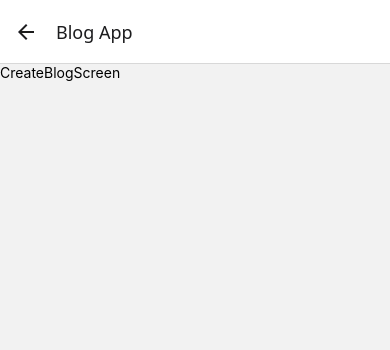
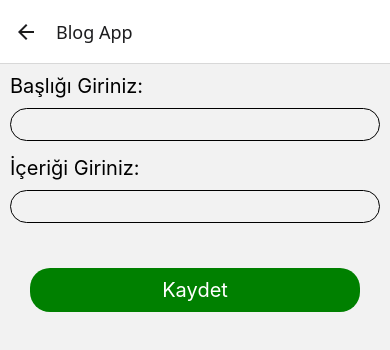
Before and after one commit to sabata06/react-native-blogApp, a React Native app: screen /Create in a window 390 px wide. Shown: the top 350 px of the page. Built offline with nearby package versions, Linux system fonts and the light colour scheme.

Commit message:
some editing

```diff
--- /dev/null
+++ b/components/BlogPostForm.jsx
@@ -0,0 +1,66 @@
+import {
+  StyleSheet,
+  Text,
+  TextInput,
+  TouchableOpacity,
+  View,
+} from "react-native";
+import React, { useState } from "react";
+
+export default function BlogPostForm({onSubmit}) {
+  const [title, setTitle] = useState("");
+  const [content, setContent] = useState("");
+  return (
+    <View style={styles.main}>
+      <Text style={styles.label}>Başlığı Giriniz:</Text>
+      <TextInput
+        style={styles.textInput}
+        onChangeText={(text) => setTitle(text)}
+        value={title}
+      />
+      <Text style={styles.label}>İçeriği Giriniz:</Text>
+      <TextInput
+        style={styles.textInput}
+
+        onChangeText={(text) => setContent(text)}
+      />
+      <TouchableOpacity onPress={()=>onSubmit(title,content)} style={styles.buttonMain}>
+        <View style={styles.buttonView}>
+          <Text style={styles.buttonText}>Kaydet</Text>
+        </View>
+      </TouchableOpacity>
+    </View>
+  );
+}
+
+const styles = StyleSheet.create({
+  main: {
+    marginTop: 10,
+  },
+  label: {
+    fontSize: 20,
+    marginLeft: 10,
+  },
+  textInput: {
+    borderWidth: 1,
+    margin: 10,
+    borderRadius: 20,
+    padding: 5,
+    fontSize: 18,
+    marginBottom: 15,
+  },
+  buttonMain: {
+    padding:30
+  },
+  buttonView: {
+    backgroundColor: "green",
+    padding: 10,
+    justifyContent: "center",
+    alignItems: "center",
+    borderRadius:20,
+  },
+  buttonText: {
+    fontSize:20,
+    color:"white"
+  },
+});
--- a/context/BlogContext.js
+++ b/context/BlogContext.js
@@ -5,7 +5,7 @@
 const blogReducer = (state, action) => {
   switch (action.type) {
     case "add_blogPost":
-      return [...state, { title: "Angular JS", id:Math.floor( Math.random()*9999) }];
+      return [...state, { title: action.payload.title, id:Math.floor( Math.random()*9999), content:action.payload.content }];
     case "delete_blogPost":
       return state.filter((blogPost) => blogPost.id !== action.payload )
     default:
@@ -14,8 +14,8 @@
 };
 
 const addBlogPost = (dispatch) => {
-  return () => {
-    dispatch({ type: "add_blogPost" });
+  return (title, content, callback) => {
+    dispatch({ type: "add_blogPost", payload:{title, content} });
   };
 };
 const deleteBlogPost = (dispatch) =>{
--- a/screens/CreateBlogScreen.jsx
+++ b/screens/CreateBlogScreen.jsx
@@ -1,12 +1,17 @@
-import { StyleSheet, Text, View } from 'react-native'
-import React from 'react'
+import { StyleSheet, Text, View } from "react-native";
+import React, { useContext } from "react";
+import BlogPostForm from "../components/BlogPostForm";
+import { Context } from "../context/BlogContext";
 
-export default function CreateBlogScreen() {
+export default function CreateBlogScreen({ navigation }) {
+  const { addBlogPost } = useContext(Context);
+  const handleSubmit = (title, content) => {
+    addBlogPost(title, content);
+    navigation.navigate("Home");
+  };
   return (
-    <View>
-      <Text>CreateBlogScreen</Text>
-    </View>
-  )
+    <BlogPostForm onSubmit={(title, content) => handleSubmit(title, content)} />
+  );
 }
 
-const styles = StyleSheet.create({})
+const styles = StyleSheet.create({});
--- a/screens/EditBlogScreen.jsx
+++ b/screens/EditBlogScreen.jsx
@@ -1,11 +1,10 @@
 import { StyleSheet, Text, View } from 'react-native'
 import React from 'react'
+import BlogPostForm from '../components/BlogPostForm'
 
 export default function EditBlogScreen() {
   return (
-    <View>
-      <Text>EditBlogScreen</Text>
-    </View>
+   <BlogPostForm/>
   )
 }
 
--- a/screens/PostDetailScreen.jsx
+++ b/screens/PostDetailScreen.jsx
@@ -9,6 +9,7 @@
   return (
     <View>
       <Text>{blogPost.title}</Text>
+      <Text>{blogPost.content}</Text>
     </View>
   );
 }
```
Also changed, not shown: App.js (+9 -6 lines).
